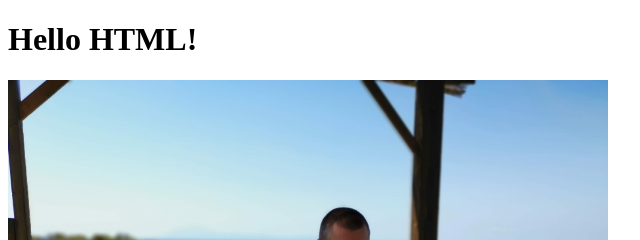
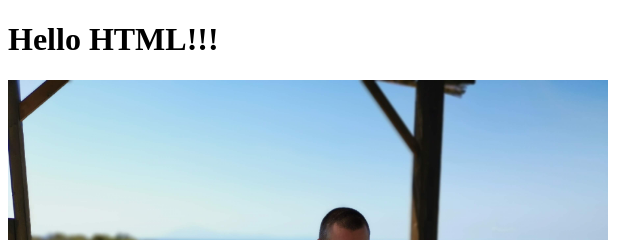
Before and after one commit to koldovsky/577-intro, a plain HTML site: page index.html in a window 1280 px wide. Shown: the top 240 px of the page, 0-640 px from the left. Drawn offline with Linux system fonts and the light colour scheme.

Commit message:
Updated h1

```diff
--- a/index.html
+++ b/index.html
@@ -6,7 +6,7 @@
         <title>Hello HTML</title>
     </head>
     <body>
-        <h1>Hello HTML!</h1>
+        <h1>Hello HTML!!!</h1>
         <img width="600" src="img/sea-with-laptop.jpg" alt="Programming sitting near sea with laptop">
     </body>
 </html>
```
